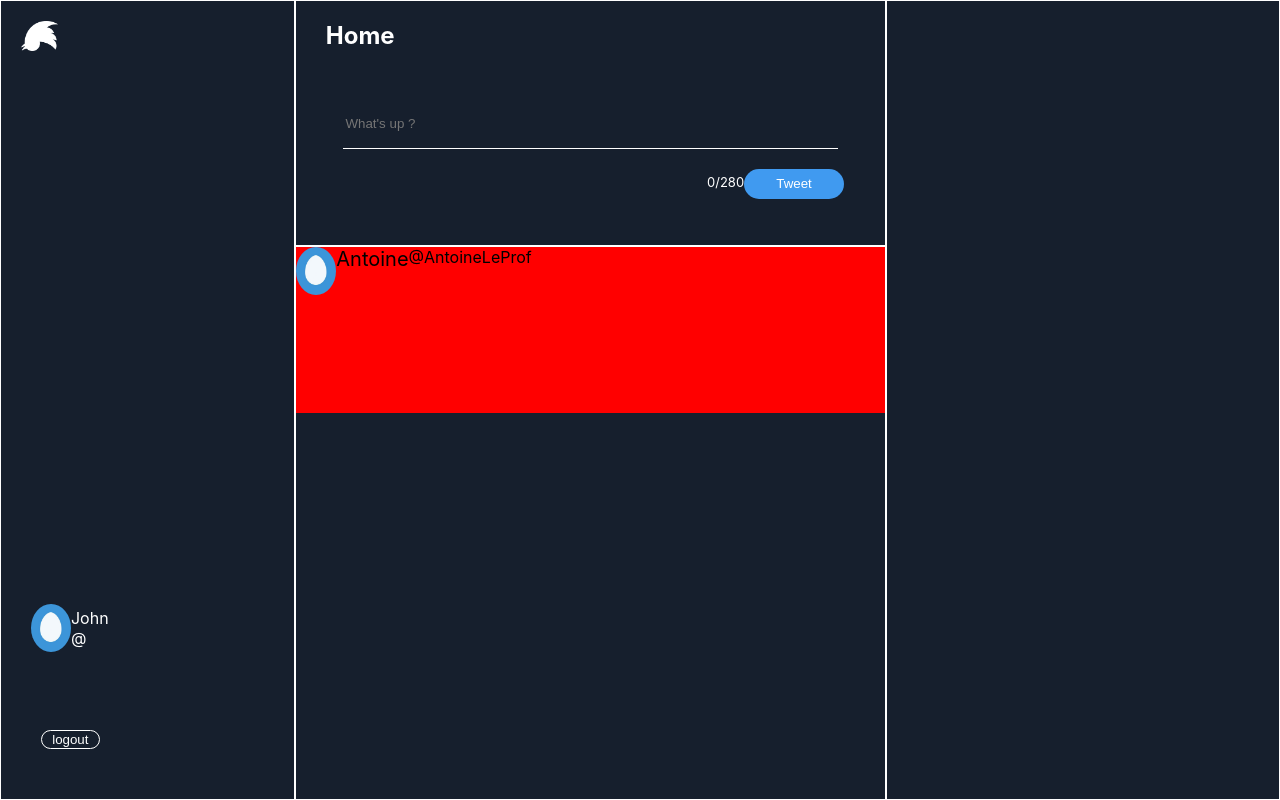
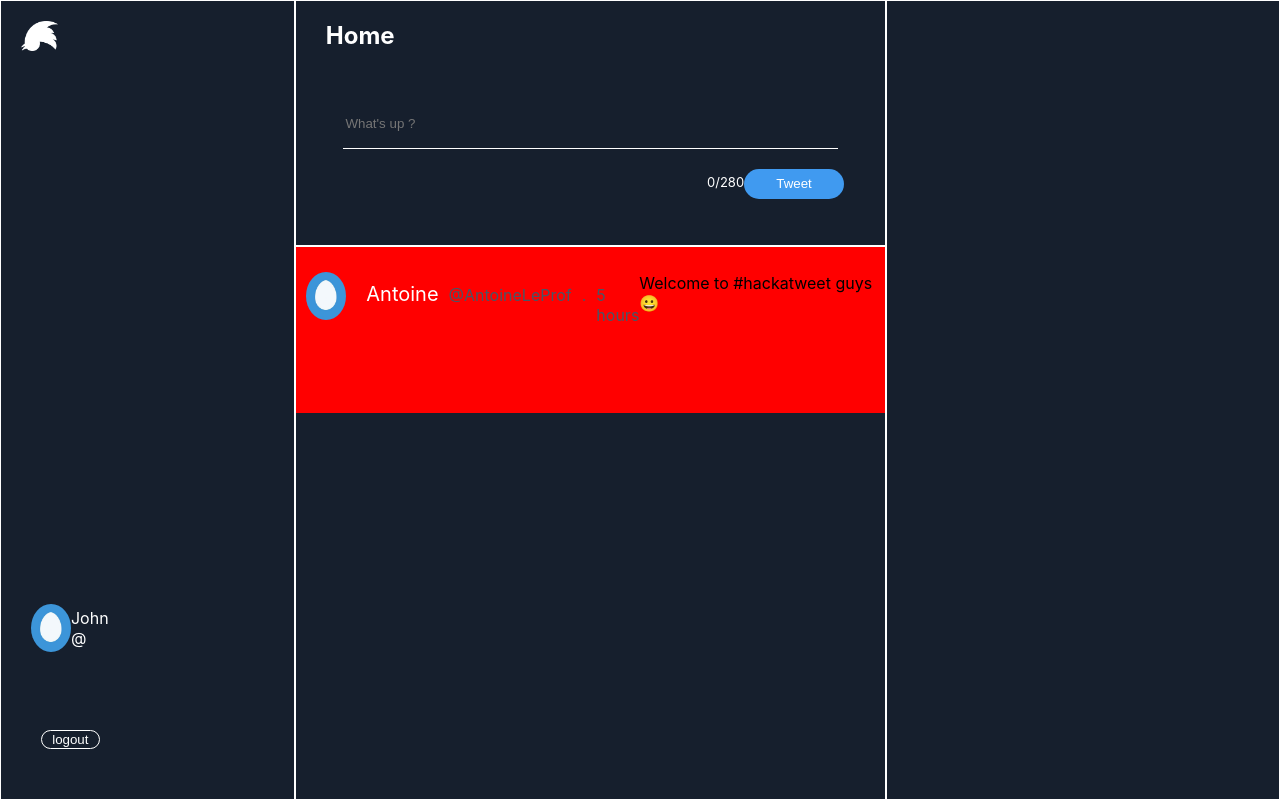
Before and after one commit to Deedoo64/hackatweet_front, a Next.js app: page /home in a window 1280 px wide. Built offline with nearby package versions, Linux system fonts and the light colour scheme; no server answers.

Commit message:
continu the tweetItem

```diff
--- a/components/TweetItem.js
+++ b/components/TweetItem.js
@@ -3,10 +3,16 @@ import styles from "../styles/TweetItem.module.css";
 function TweetItem() {
   return (
     <div className={styles.main}>
-      <img className={styles.oeuf} src="oeuf.png" alt="logo oeuf" />
-      <div className={styles.userInfo}>
+      <div className={styles.header}>
+        <img className={styles.oeuf} src="oeuf.png" alt="logo oeuf" />
+
         <span className={styles.name}>Antoine</span>
-        <span>@AntoineLeProf</span>
+        <span className={styles.userName}>@AntoineLeProf</span>
+        <span className={styles.point}>.</span>
+        <span className={styles.hours}>5 hours</span>
+      </div>
+      <div className={styles.footer}>
+        <p>Welcome to #hackatweet guys 😀</p>
       </div>
     </div>
   );
--- a/styles/TweetItem.module.css
+++ b/styles/TweetItem.module.css
@@ -2,17 +2,49 @@
   height: 30%;
   display: flex;
   background-color: red;
+  padding: 10px;
 }
 .oeuf {
   /* height: 10%; */
   height: 3em;
   border-radius: 50%;
+  margin-top: 15px;
 
   /* margin-left: 10%; */
 }
 .name {
   font-size: 20px;
+  margin-left: 20px;
+  margin-top: 25px;
+  color: white;
 }
 .userInfo {
   display: flex;
+  margin-top: 13px;
+  margin-left: 20px;
+  color: white;
 }
+.header {
+  display: flex;
+}
+.userName {
+  margin-left: 10px;
+  margin-top: 28px;
+  color: #4a5564;
+}
+
+.point {
+  margin-left: 10px;
+  margin-top: 28px;
+  color: #4a5564;
+}
+.hours {
+  margin-left: 10px;
+  margin-top: 28px;
+  color: #4a5564;
+}
+.footer {
+  display: flex;
+  flex-direction: column;
+  justify-content: flex-start;
+}
```
